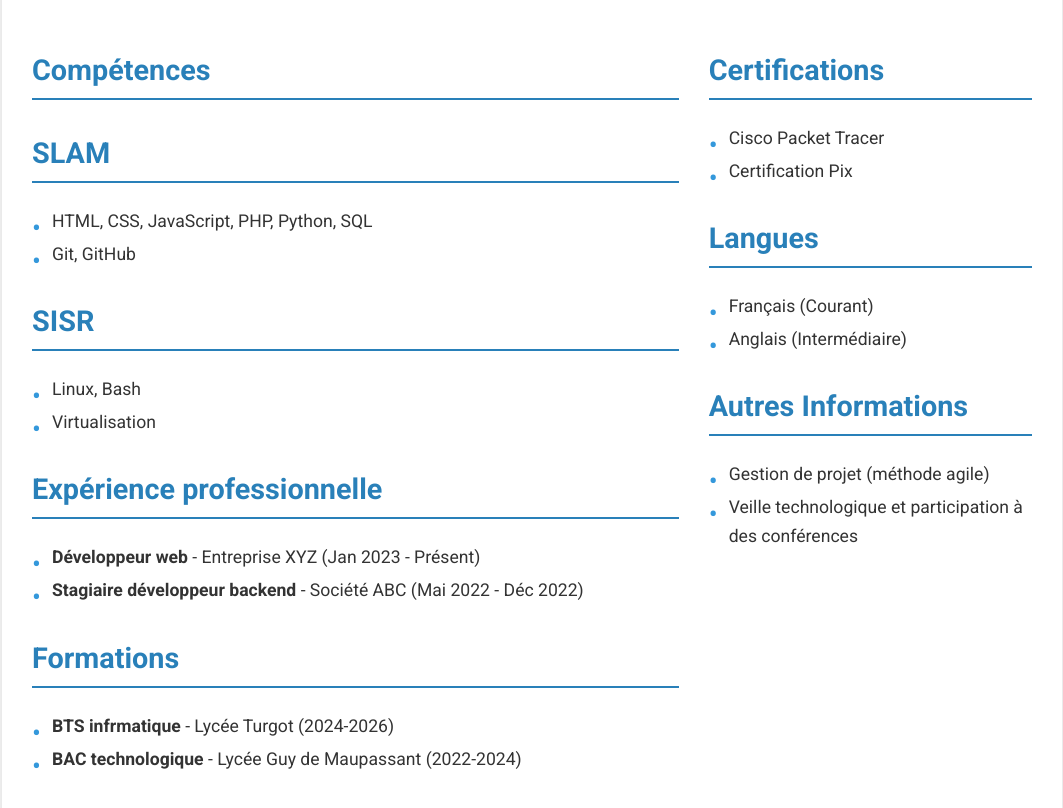
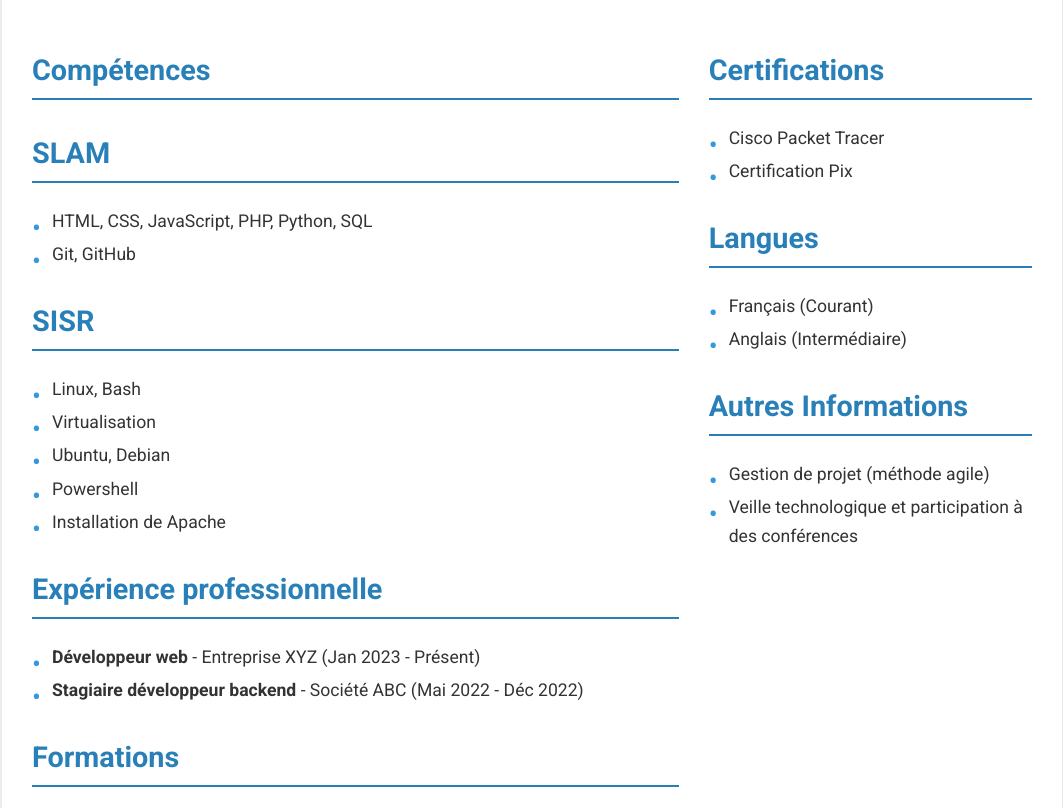
Before and after one commit to nadirchafi/cv, a plain HTML site: page index.htm in a window 1280 px wide. Shown: the part 289-1097 px from the top of the page, without its empty margins (108-1171 px from the left). Drawn offline with Linux system fonts and the light colour scheme.

Commit message:
Update index.htm

```diff
--- a/index.htm
+++ b/index.htm
@@ -152,6 +152,9 @@
                   <h2>SISR</h2>
                     <ul> <li>Linux, Bash</li>
                     <li>Virtualisation</li>
+                    <li>Ubuntu, Debian</li>
+                    <li>Powershell</li>
+                    <li>Installation de Apache</li>
 
                 </ul>
 
```
